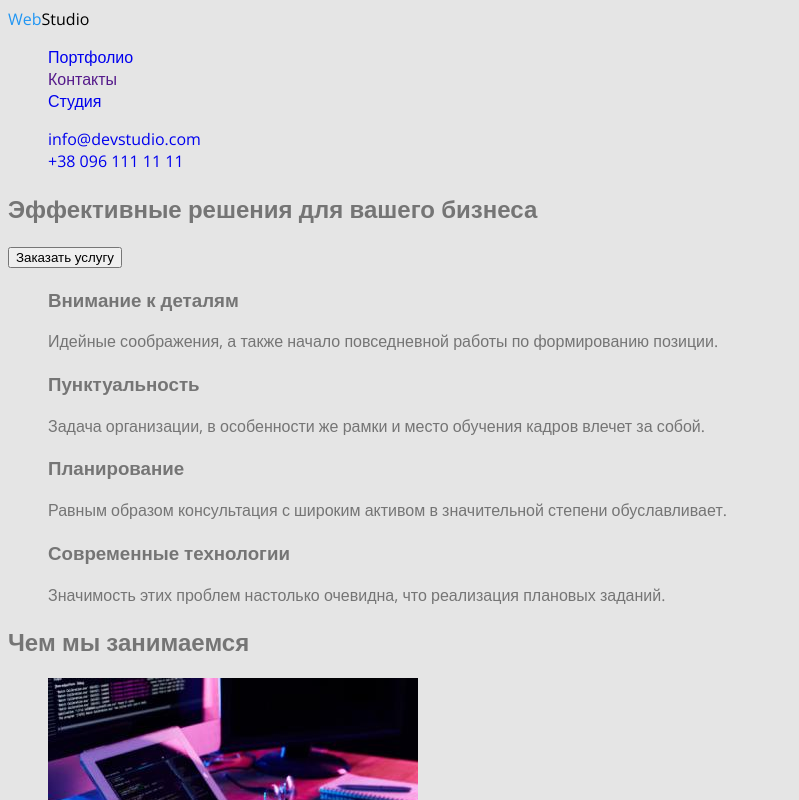
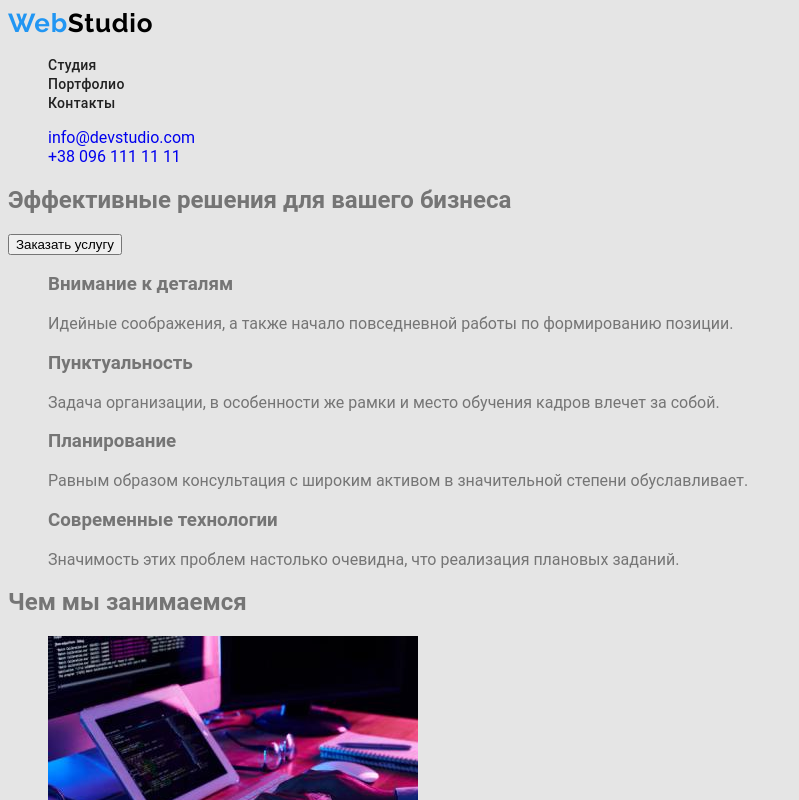
Before and after one commit to vla1975/goit-markup-hw-02, a plain HTML site: page index.html in a window 1280 px wide. Shown: the top 800 px of the page, without its empty margins (0-799 px from the left). Drawn offline with nearby package versions, Linux system fonts and the light colour scheme.

Commit message:
add css style

```diff
--- a/css/styles.css
+++ b/css/styles.css
@@ -1,7 +1,10 @@
+:root {
+  --primare-text-color: ;
+}
 body {
   background: #e5e5e5;
   color: #757575;
-  font-family: Open Sans, sans-serif;
+  font-family: Roboto, sans-serif;
 }
 
 .list {
@@ -12,9 +15,38 @@ body {
   text-decoration: none;
 }
 .logo {
+  font-family: "Raleway";
+  font-style: normal;
+  font-weight: 700;
+  font-size: 26px;
+  line-height: 1.19;
+  letter-spacing: 0.03em;
   color: #2196f3;
 }
 
 .logo-accent {
+  font-family: "Raleway";
+  font-style: normal;
+  font-weight: 700;
+  font-size: 26px;
+  line-height: 1.19;
+  letter-spacing: 0.03em;
   color: #000000;
 }
+.logo-allocation {
+  font-family: "Raleway";
+  font-style: normal;
+  font-weight: 700;
+  font-size: 26px;
+  line-height: 1.19;
+  letter-spacing: 0.03em;
+  color: #ffffff;
+}
+
+.header-link {
+  font-weight: 500;
+  line-height: 16px;
+  letter-spacing: 0.02em;
+  font-size: 14px;
+  color: #212121;
+}
--- a/index.html
+++ b/index.html
@@ -19,9 +19,9 @@
             <a class="header-logo logo link" href="" lang="en"
             >Web<span class="header-logo-accent logo-accent">Studio</span></a>
         <ul class="header-menu list">
+          <li class="header-item"><a class="header-link link" href="/index.html">Студия</a></li>
           <li class="header-item"><a class="header-link link" href="/portfolio.html">Портфолио</a></li>
-          <li class="header-item"><a class="header-link link" href="">Контакты</a></li>
-          <li class="header-item""><a class="header-link link" href="/index.html">Студия</a></li>
+          <li class="header-item""><a class="header-link link" href="">Контакты</a></li>
         </ul>
       </nav>
       <ul class="header-contact list">
@@ -107,8 +107,7 @@
       </section>
     </main>
     <footer class="footer">
-      <a class="footer-logo-link logo link" href="" lang="en"
-            >Web<span class="header-logo-accent">Studio</span></a>
+      <a class="footer-logo-link logo link" href="" lang="en">Web<span class="footer-logo-allocation logo-allocation">Studio</span></a>
       <address class="footer-adress">
         <ul class="footer-adress-list list">
           <li class="footer-adress-item">
```
Also changed, not shown: portfolio.html (+4 -6 lines).
